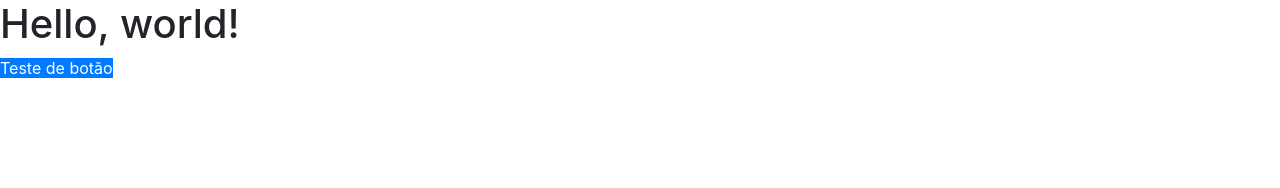
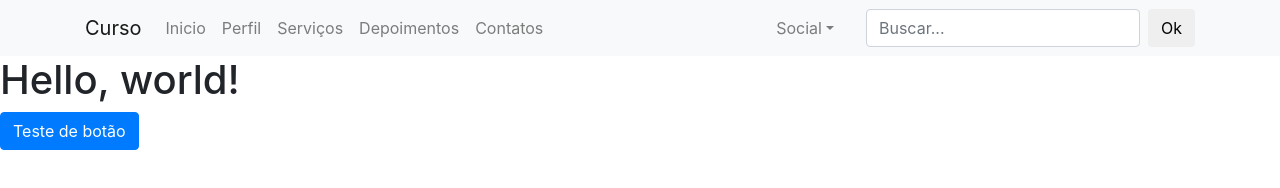
Before and after one commit to matheusvieirao/Curso-Bootstrap, a website: page index.html in a window 1280 px wide. Drawn offline with nearby package versions, Linux system fonts and the light colour scheme.

Commit message:
Aula 4 - Navbar

```diff
--- a/index.html
+++ b/index.html
@@ -1,6 +1,7 @@
     <!doctype html>
     <html lang="pt-br">
           <head>
+        <title>Curso de Bootstrap</title>
         <!-- Required meta tags -->
         <meta charset="utf-8">
         <meta name="viewport" content="width=device-width, initial-scale=1, shrink-to-fit=no">
@@ -8,17 +9,83 @@
         <!-- Bootstrap CSS -->
         <link rel="stylesheet" href="node_modules/bootstrap/compilados/bootstrap.css">
 
-    <title>Curso de Bootstrap</title>
       </head>
+
+
       <body>
+
+          <nav class="navbar navbar-expand-lg navbar-light bg-light">
+
+              <div class="container">
+                  <a class="navbar-brand" href="#">Curso</a> <!--  pode se add o link pra home em href -->
+
+                  <button class="navbar-toggler" type="button" data-toggle="collapse" data-target="#navbarSite">
+                    <span class="navbar-toggler-icon"></span>
+                  </button>
+
+                  <div class="collapse navbar-collapse" id="navbarSite">
+
+                    <ul class="navbar-nav mr-auto">
+
+                          <li class="nav-item">
+                              <a class="nav-link" href="#">Inicio</a>
+                          </li>
+                          <li class="nav-item">
+                              <a class="nav-link" href="#">Perfil</a>
+                          </li>
+                          <li class="nav-item">
+                              <a class="nav-link" href="#">Serviços</a>
+                          </li>
+                          <li class="nav-item">
+                              <a class="nav-link" href="#">Depoimentos</a>
+                          </li>
+                          <li class="nav-item">
+                              <a class="nav-link" href="#">Contatos </a>
+                          </li>
+
+                    </ul>
+
+                    <ul class="navbar-nav ml-auto">
+
+                        <li class="nav-item dropdown">
+
+                            <a class="nav-link dropdown-toggle" href="#" data-toggle="dropdown" id="navDrop">Social</a>
+
+                            <div class="dropdown-menu">
+
+                                <a class="dropdown-item" href="#">Facebook</a>
+                                <a class="dropdown-item" href="#">Twitter</a>
+                                <a class="dropdown-item" href="#">LinkedIn</a>
+
+                            </div>
+
+                        </li>
+
+                  </ul>
+
+                  <form class="form-inline">
+
+                      <input class="form-control ml-4 mr-2" type="search" placeholder="Buscar...">
+                      <button class="btn btn-default" type="Submit">Ok</button>
+
+                  </form>
+
+                  </div>
+
+              </div>
+
+          </nav>
+
         <h1>Hello, world!</h1>
 
-    <a href="#" class="btn-primary"> Teste de botão</a>
+        <a href="#" class="btn btn-primary"> Teste de botão</a>
 
         <!-- Optional JavaScript -->
         <!-- jQuery first, then Popper.js, then Bootstrap JS -->
         <script src="node_modules/jquery/dist/jquery.js"></script>
-    <script src="node_modules/popper.js/dist/popper.js"></script>
+        <script src="node_modules/popper.js/dist/umd/popper.js"></script>
         <script src="node_modules/bootstrap/dist/js/bootstrap.js"></script>
+
       </body>
+
     </html>
```
Lines whose indentation alone changed are shown as unchanged.
